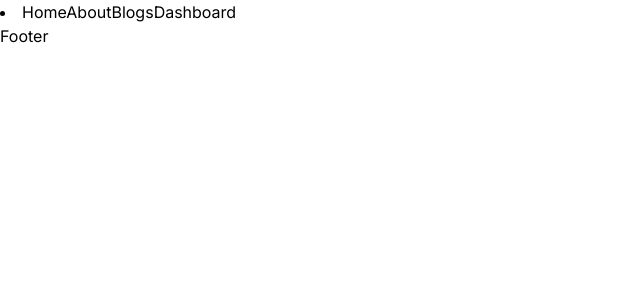
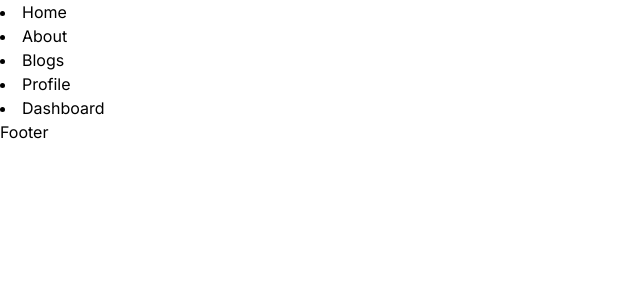
Before and after one commit to shahjalalhazari/My-Next-App, a Next.js app: page /blogs in a window 1280 px wide. Shown: the top 300 px of the page, without its empty margins (0-640 px from the left). Built offline with nearby package versions, Linux system fonts and the light colour scheme.

Commit message:
83.6 Routes Groups, Not Found Page, Component Hierarchy and Colocation.

```diff
--- /dev/null
+++ b/src/app/(with-layout)/layout.js
@@ -0,0 +1,29 @@
+import React, { Children } from 'react';
+
+const WithLayout = ({children}) => {
+    return (
+        <div>
+            <nav>
+          <li>
+            <a href="/">Home</a>
+          </li>
+          <li>
+            <a href="/about">About</a>
+          </li>
+          <li>
+            <a href="/blogs">Blogs</a>
+          </li>
+          <li>
+            <a href="/profile">Profile</a>
+          </li>
+          <li>
+            <a href="/dashboard">Dashboard</a>
+          </li>
+        </nav>
+        {children}
+        <footer>Footer</footer>
+        </div>
+    );
+};
+
+export default WithLayout;
--- a/src/app/layout.js
+++ b/src/app/layout.js
@@ -12,16 +12,9 @@ const RootLayout = ({ children }) => {
   return (
     <html lang="en">
       <body className={inter.className}>
-        <nav>
-          <li>
-            <a href="/">Home</a>
-            <a href="/about">About</a>
-            <a href="/blogs">Blogs</a>
-            <a href="/dashboard">Dashboard</a>
-          </li>
-        </nav>
+
         {children}
-        <footer>Footer</footer></body>
+        </body>
     </html>
   );
 }
--- /dev/null
+++ b/src/app/not-found.js
@@ -0,0 +1,13 @@
+import Link from "next/link";
+
+const NotFound = () => {
+    return (
+      <div className="text-center text-red-500">
+        <h1 className="text-3xl">404</h1>
+        <h3 className="text-xl">Not Found</h3>
+        <a className="text-black underline" href="/">Back to home</a>
+      </div>
+    );
+};
+
+export default NotFound;
```
Also changed, not shown: src/app/(with-layout)/about/page.js (renamed from src/app/about/page.js), src/app/(with-layout)/blogs/[[...segments]]/page.js (renamed from src/app/blogs/[[...segments]]/page.js), src/app/(with-layout)/page.js (renamed from src/app/page.js).
